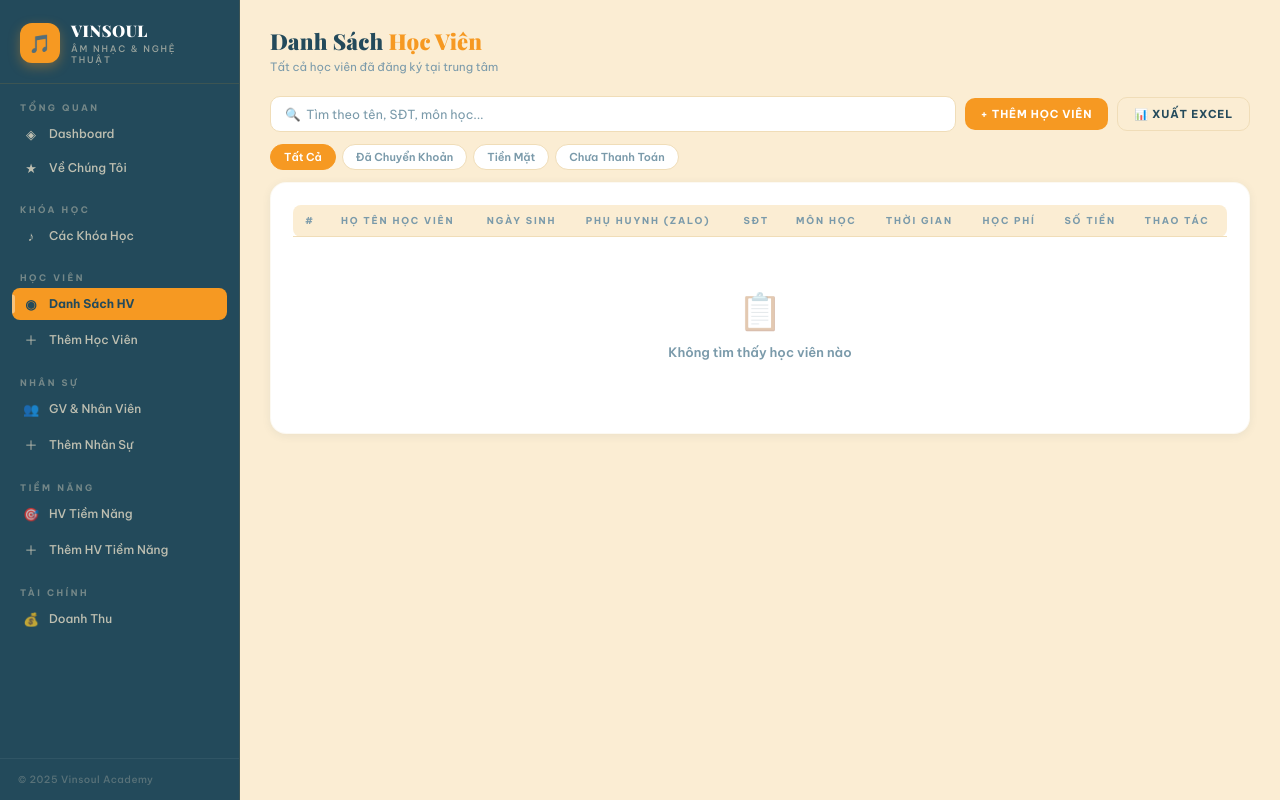
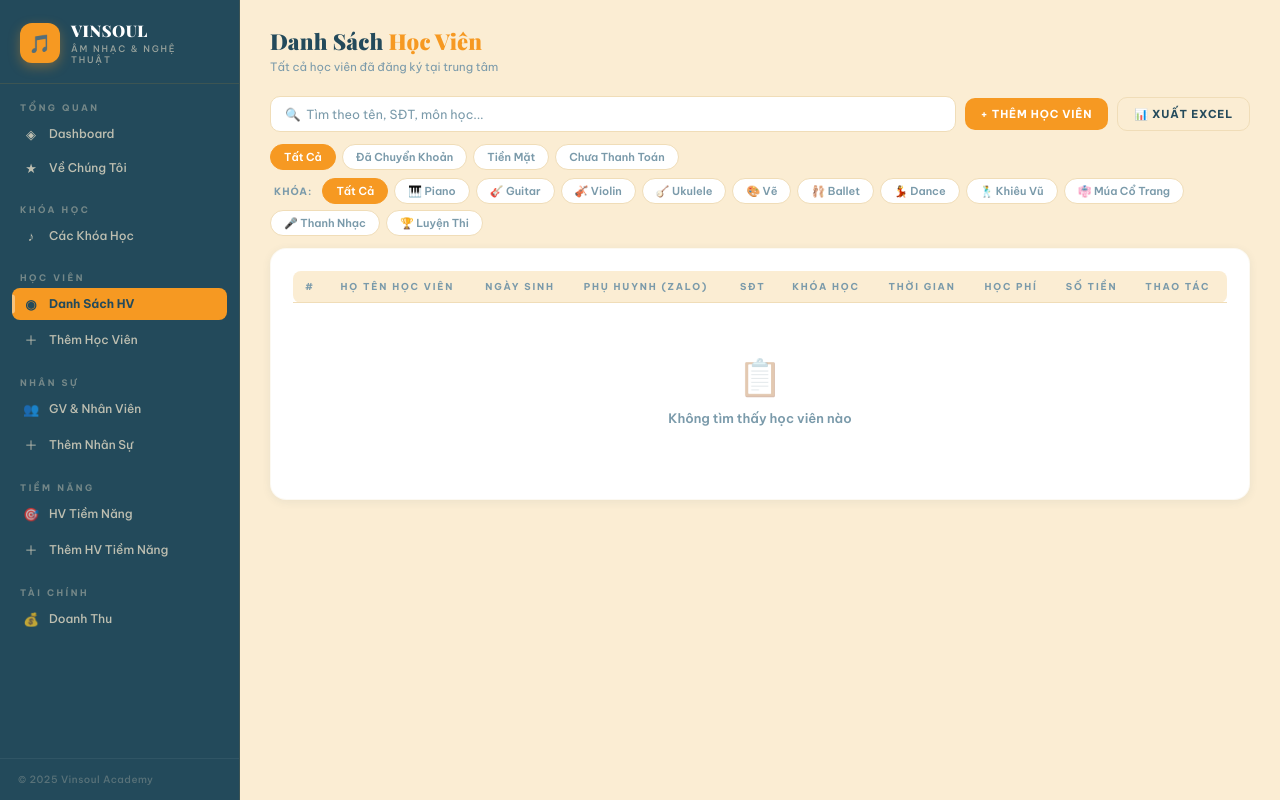
Before and after one commit to ntla2k6-cloud/Vinsoul-Academy, a plain HTML site: page index.html in a window 1280 px wide. Both pictures are taken after a click on the button "XEM TẤT CẢ →". Drawn offline with nearby package versions, Linux system fonts and the light colour scheme.

Commit message:
Update subject and course labels in index.html

```diff
--- a/index.html
+++ b/index.html
@@ -108,7 +108,7 @@
       </div>
       <div class="table-wrap">
         <table>
-          <thead><tr><th>Họ Tên</th><th>Môn Học</th><th>Học Phí</th></tr></thead>
+          <thead><tr><th>Họ Tên</th><th>Khóa Học</th><th>Học Phí</th></tr></thead>
           <tbody id="dashboard-table">
             <tr><td colspan="3"><div class="empty-state" style="padding:20px"><div class="empty-text">Chưa có học viên</div></div></td></tr>
           </tbody>
@@ -176,16 +176,31 @@
     <button class="btn btn-gold" onclick="startAddStudent()">+ Thêm Học Viên</button>
     <button class="btn btn-outline" onclick="exportExcel('students')" title="Xuất ra file Excel">📊 Xuất Excel</button>
   </div>
-  <div class="filter-tabs">
+  <div class="filter-tabs" id="filter-payment-tabs">
     <button class="filter-tab active" onclick="setStudentFilter('all',this)">Tất Cả</button>
     <button class="filter-tab" onclick="setStudentFilter('Đã Chuyển Khoản',this)">Đã Chuyển Khoản</button>
     <button class="filter-tab" onclick="setStudentFilter('Tiền Mặt',this)">Tiền Mặt</button>
     <button class="filter-tab" onclick="setStudentFilter('Chưa Thanh Toán',this)">Chưa Thanh Toán</button>
   </div>
+  <div class="filter-tabs" id="filter-subject-tabs" style="margin-top:-4px;">
+    <span style="font-size:10px;font-weight:700;color:var(--muted);letter-spacing:1px;text-transform:uppercase;padding:5px 4px;align-self:center;">Khóa:</span>
+    <button class="filter-tab active" onclick="setStudentSubjectFilter('all',this)">Tất Cả</button>
+    <button class="filter-tab" onclick="setStudentSubjectFilter('Piano',this)">🎹 Piano</button>
+    <button class="filter-tab" onclick="setStudentSubjectFilter('Guitar',this)">🎸 Guitar</button>
+    <button class="filter-tab" onclick="setStudentSubjectFilter('Violin',this)">🎻 Violin</button>
+    <button class="filter-tab" onclick="setStudentSubjectFilter('Ukulele',this)">🪕 Ukulele</button>
+    <button class="filter-tab" onclick="setStudentSubjectFilter('Vẽ',this)">🎨 Vẽ</button>
+    <button class="filter-tab" onclick="setStudentSubjectFilter('Ballet',this)">🩰 Ballet</button>
+    <button class="filter-tab" onclick="setStudentSubjectFilter('Dance',this)">💃 Dance</button>
+    <button class="filter-tab" onclick="setStudentSubjectFilter('Khiêu Vũ',this)">🕺 Khiêu Vũ</button>
+    <button class="filter-tab" onclick="setStudentSubjectFilter('Múa Cổ Trang',this)">👘 Múa Cổ Trang</button>
+    <button class="filter-tab" onclick="setStudentSubjectFilter('Thanh Nhạc',this)">🎤 Thanh Nhạc</button>
+    <button class="filter-tab" onclick="setStudentSubjectFilter('Luyện Thi',this)">🏆 Luyện Thi</button>
+  </div>
   <div class="card">
     <div class="table-wrap">
       <table>
-        <thead><tr><th>#</th><th>Họ Tên Học Viên</th><th>Ngày Sinh</th><th>Phụ Huynh (Zalo)</th><th>SĐT</th><th>Môn Học</th><th>Thời Gian</th><th>Học Phí</th><th>Số Tiền</th><th>Thao Tác</th></tr></thead>
+        <thead><tr><th>#</th><th>Họ Tên Học Viên</th><th>Ngày Sinh</th><th>Phụ Huynh (Zalo)</th><th>SĐT</th><th>Khóa Học</th><th>Thời Gian</th><th>Học Phí</th><th>Số Tiền</th><th>Thao Tác</th></tr></thead>
         <tbody id="student-table-body"></tbody>
       </table>
     </div>
@@ -204,9 +219,9 @@
       <div class="form-group"><label>Ngày Tháng Năm Sinh</label><input id="f-dob" type="date"></div>
       <div class="form-group"><label>Họ và Tên Phụ Huynh (Zalo) *</label><input id="f-parent" type="text" placeholder="Nguyễn Thị B"></div>
       <div class="form-group"><label>Số Điện Thoại Phụ Huynh *</label><input id="f-phone" type="tel" placeholder="0901 234 567"></div>
-      <div class="form-group"><label>Môn Học Đang Học *</label>
-        <select id="f-subject">
-          <option value="">-- Chọn môn học --</option>
+      <div class="form-group"><label>Khóa Học *</label>
+        <select id="f-subject" onchange="populatePackages()">
+          <option value="">-- Chọn khóa học --</option>
           <option>Piano</option><option>Guitar</option><option>Violin</option><option>Ukulele</option>
           <option>Vẽ Mầm Non</option><option>Vẽ Căn Bản</option>
           <option>Vẽ - Ký Họa / Màu Nước / Màu Marker</option>
@@ -218,7 +233,11 @@
           <option>Luyện Thi - Violin</option><option>Luyện Thi - Vẽ</option>
         </select>
       </div>
-      <div class="form-group"><label>Gói / Loại Lớp</label><input id="f-package" type="text" placeholder="VD: Lớp 2-1, 3 tháng/24 buổi"></div>
+      <div class="form-group"><label>Gói / Loại Lớp</label>
+        <select id="f-package">
+          <option value="">-- Chọn khóa học trước --</option>
+        </select>
+      </div>
       <div class="form-group"><label>Ngày Bắt Đầu *</label><input id="f-start" type="date"></div>
       <div class="form-group"><label>Ngày Kết Thúc</label><input id="f-end" type="date"></div>
       <div class="form-group"><label>Trạng Thái Học Phí *</label>
```
